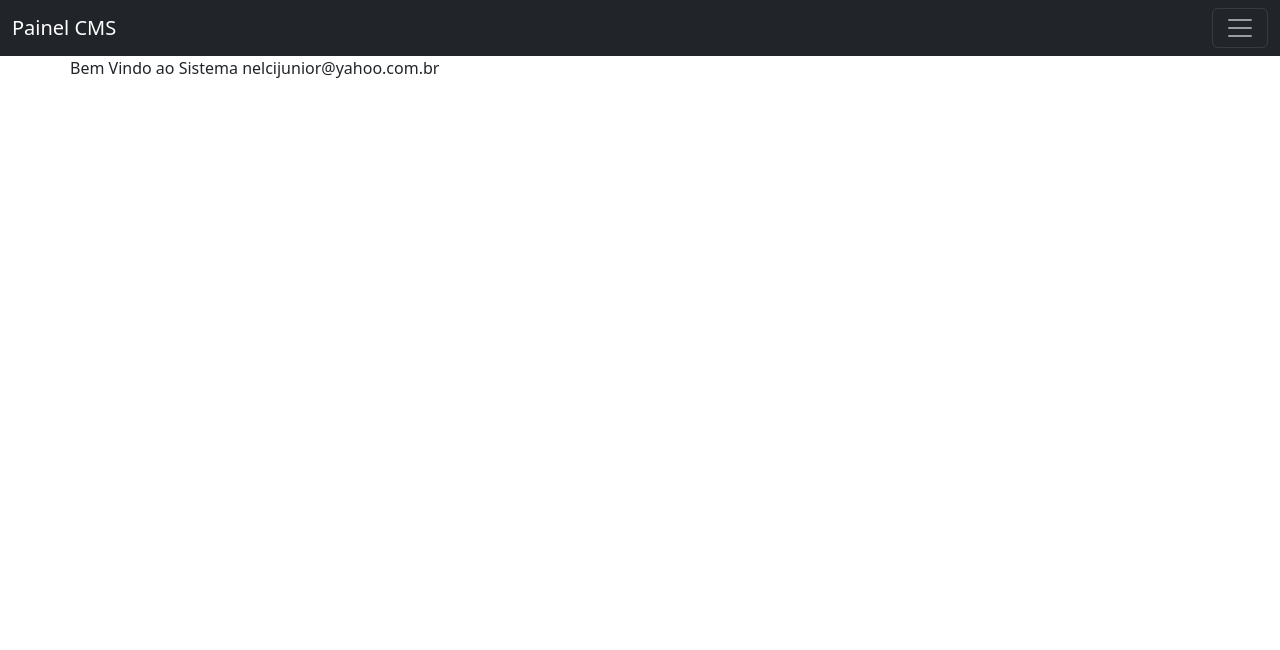
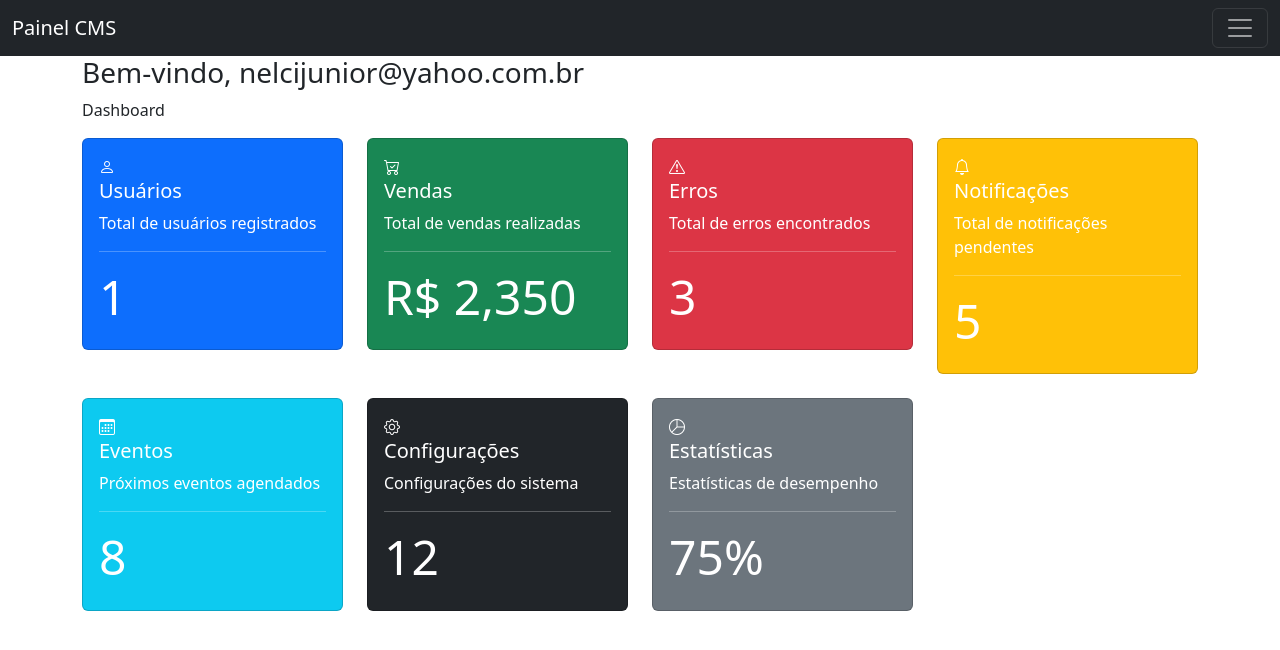
Before and after one commit to professornelcimariano/app-login, a PHP site: page /app-login/admin/home.php in a window 1280 px wide. Shown: the top 650 px of the page. Run offline with PHP 8.4, Linux system fonts and the light colour scheme; a user stored in the database is signed in; data comes from the database, SQL or seed files in the repository.

Commit message:
Commit com criação da classe model genérica, layout no arquivo de home

```diff
--- a/_class/model.class.php
+++ b/_class/model.class.php
@@ -1,17 +1,18 @@
 <?php
 
-class GenericModel {
+class Model
+{
     private $pdo;
     private $table;
-    private $idField;
 
-    public function __construct($pdo, $table, $idField) {
+    public function __construct($pdo, $table)
+    {
         $this->pdo = $pdo;
         $this->table = $table;
-        $this->idField = $idField;
     }
 
-    public function insert(array $data) {
+    public function insert(array $data)
+    {
         try {
             $columns = implode(', ', array_keys($data));
             $placeholders = ':' . implode(', :', array_keys($data));
@@ -29,9 +30,10 @@ class GenericModel {
         }
     }
 
-    public function delete($id) {
+    public function delete($id)
+    {
         try {
-            $sql = "DELETE FROM $this->table WHERE $this->idField = :id";
+            $sql = "DELETE FROM $this->table WHERE id = :id";
             $sth = $this->pdo->prepare($sql);
             $sth->bindValue(':id', $id, PDO::PARAM_INT);
             $sth->execute();
@@ -40,9 +42,10 @@ class GenericModel {
         }
     }
 
-    public function selectAll() {
+    public function selectAll()
+    {
         try {
-            $sql = "SELECT * FROM $this->table";
+            $sql = "SELECT * FROM $this->table order by id DESC ";
             $sth = $this->pdo->query($sql);
             return $sth->fetchAll(PDO::FETCH_ASSOC);
         } catch (PDOException $e) {
@@ -51,9 +54,10 @@ class GenericModel {
         return [];
     }
 
-    public function selectOne($id) {
+    public function selectOne($id)
+    {
         try {
-            $sql = "SELECT * FROM $this->table WHERE $this->idField = :id";
+            $sql = "SELECT * FROM $this->table WHERE id = :id";
             $sth = $this->pdo->prepare($sql);
             $sth->bindValue(':id', $id, PDO::PARAM_INT);
             $sth->execute();
@@ -64,14 +68,15 @@ class GenericModel {
         return null;
     }
 
-    public function update($id, array $data) {
+    public function update($id, array $data)
+    {
         try {
             $updates = [];
             foreach ($data as $key => $value) {
                 $updates[] = "$key = :$key";
             }
             $setClause = implode(', ', $updates);
-            $sql = "UPDATE $this->table SET $setClause WHERE $this->idField = :id";
+            $sql = "UPDATE $this->table SET $setClause WHERE id = :id";
 
             $sth = $this->pdo->prepare($sql);
 
@@ -85,23 +90,25 @@ class GenericModel {
             echo 'Database error: ' . $e->getMessage();
         }
     }
+
+    public function count()
+    {
+        try {
+            $sql = "SELECT COUNT(*) AS total FROM $this->table";
+            $sth = $this->pdo->prepare($sql);
+            $sth->execute();
+            $result = $sth->fetch(PDO::FETCH_ASSOC);
+            return (int) $result['total'];
+        } catch (PDOException $e) {
+            echo 'Database error: ' . $e->getMessage();
+        }
+        return 0;
+    }
 }
 
-// Exemplo de uso
-try {
-    // Configurações do banco de dados
-    $dsn = 'mysql:host=localhost;dbname=app-login;charset=utf8';
-    $username = 'root';
-    $password = '';
+/*
+    $userModel = new Model($pdo, 'users');
 
-    // Cria uma instância de PDO
-    $pdo = new PDO($dsn, $username, $password);
-    $pdo->setAttribute(PDO::ATTR_ERRMODE, PDO::ERRMODE_EXCEPTION);
-
-    // Cria uma instância da classe GenericModel para a tabela 'users' com o campo ID 'usr_id'
-    $userModel = new GenericModel($pdo, 'users', 'usr_id');
-
-    // Exemplo de inserção
     $userData = [
         'usr_email' => 'davi@davi.com',
         'usr_name' => 'davi',
@@ -109,26 +116,67 @@ try {
     ];
     $userModel->insert($userData);
 
-    // Exemplo de deleção
     $userModel->delete(1);
 
-    // Exemplo de seleção de todos os usuários
     $users = $userModel->selectAll();
     print_r($users);
 
-    // Exemplo de seleção de um usuário específico
+    //Dados em Tabela
+    // Cria uma instância da classe Model para a tabela 'users'
+        try {
+            $userModel = new Model($pdo, 'users');
+
+            // Obtém todos os usuários
+            $users = $Model->selectAll();
+
+            if (!empty($users)) {
+                echo '<table class="table table-striped table-bordered">';
+                echo '<thead>';
+                echo '<tr>';
+
+                // Exibe cabeçalhos da tabela
+                echo '<th>ID</th>';
+                echo '<th>Email</th>';
+                echo '<th>Nome</th>';
+                echo '<th>Senha</th>';
+
+                echo '</tr>';
+                echo '</thead>';
+                echo '<tbody>';
+
+                // Exibe dados dos usuários
+                foreach ($users as $user) {
+                    echo '<tr>';
+                    echo "<td>{$user['id']}</td>";
+                    echo "<td>{$user['usr_email']}</td>";
+                    echo "<td>{$user['usr_name']}</td>";
+                    echo "<td>{$user['usr_pass']}</td>";
+                    echo '</tr>';
+                }
+
+                echo '</tbody>';
+                echo '</table>';
+            } else {
+                echo '<p>Nenhum dado encontrado.</p>';
+            }
+        } catch (PDOException $e) {
+            echo 'Connection failed: ' . $e->getMessage();
+        }
+
+
+
+
+
+
+
+
+
     $user = $userModel->selectOne(1);
     print_r($user);
 
-    // Exemplo de atualização de um usuário
     $updateData = [
         'usr_email' => 'newemail@davi.com',
         'usr_name' => 'newname'
     ];
     $userModel->update(1, $updateData);
-
-    echo "Operações realizadas com sucesso.";
-} catch (PDOException $e) {
-    echo 'Connection failed: ' . $e->getMessage();
-}
-?>
+*/
--- a/admin/home.php
+++ b/admin/home.php
@@ -1,7 +1,8 @@
 <?php
 include '../conn/conect.php';
+include '../_class/model.class.php';
 session_start();
-if (!isset($_SESSION['usr_email'])) {
+if (!isset($_SESSION['email'])) {
     header('Location: ' . $base);
     die();
 }
@@ -14,6 +15,8 @@ if (!isset($_SESSION['usr_email'])) {
     <meta name="viewport" content="width=device-width, initial-scale=1.0">
     <title>Admin | Home</title>
     <link href="https://cdn.jsdelivr.net/npm/bootstrap@5.3.3/dist/css/bootstrap.min.css" rel="stylesheet" integrity="sha384-QWTKZyjpPEjISv5WaRU9OFeRpok6YctnYmDr5pNlyT2bRjXh0JMhjY6hW+ALEwIH" crossorigin="anonymous">
+    <link href="https://cdn.jsdelivr.net/npm/bootstrap-icons@1.10.3/font/bootstrap-icons.css" rel="stylesheet">
+
 </head>
 
 <body>
@@ -21,12 +24,101 @@ if (!isset($_SESSION['usr_email'])) {
     include 'inc/menu.php';
     ?>
     <div class="container">
+        <!-- Seção de boas-vindas -->
+        <div class="welcome-section">
+            <h3>
+                <?php
+                echo " Bem-vindo, " . $_SESSION['email'];
+                ?>
+            </h3>
+            <p>Dashboard</p>
+        </div>
+
         <div class="row">
-
-            <?php
-            echo " Bem Vindo ao Sistema " . $_SESSION['usr_email'];
-            ?>
-
+            <!-- Cards -->
+            <div class="col-lg-3 col-md-6 mb-4">
+                <div class="card text-white bg-primary">
+                    <div class="card-body">
+                        <i class="bi bi-person card-icon"></i>
+                        <h5 class="card-title">Usuários</h5>
+                        <p class="card-text">Total de usuários registrados</p>
+                        <hr>
+                        <h2 class="display-5">
+                            <?php
+                            $userModel = new Model($pdo, 'user');
+                            $totalUsers = $userModel->count();
+                            echo $totalUsers;
+                            ?>
+                        </h2>
+                    </div>
+                </div>
+            </div>
+            <div class="col-lg-3 col-md-6 mb-4">
+                <div class="card text-white bg-success">
+                    <div class="card-body">
+                        <i class="bi bi-cart-check card-icon"></i>
+                        <h5 class="card-title">Vendas</h5>
+                        <p class="card-text">Total de vendas realizadas</p>
+                        <hr>
+                        <h2 class="display-5">R$ 2,350</h2>
+                    </div>
+                </div>
+            </div>
+            <div class="col-lg-3 col-md-6 mb-4">
+                <div class="card text-white bg-danger">
+                    <div class="card-body">
+                        <i class="bi bi-exclamation-triangle card-icon"></i>
+                        <h5 class="card-title">Erros</h5>
+                        <p class="card-text">Total de erros encontrados</p>
+                        <hr>
+                        <h2 class="display-5">3</h2>
+                    </div>
+                </div>
+            </div>
+            <div class="col-lg-3 col-md-6 mb-4">
+                <div class="card text-white bg-warning">
+                    <div class="card-body">
+                        <i class="bi bi-bell card-icon"></i>
+                        <h5 class="card-title">Notificações</h5>
+                        <p class="card-text">Total de notificações pendentes</p>
+                        <hr>
+                        <h2 class="display-5">5</h2>
+                    </div>
+                </div>
+            </div>
+            <div class="col-lg-3 col-md-6 mb-4">
+                <div class="card text-white bg-info">
+                    <div class="card-body">
+                        <i class="bi bi-calendar3 card-icon"></i>
+                        <h5 class="card-title">Eventos</h5>
+                        <p class="card-text">Próximos eventos agendados</p>
+                        <hr>
+                        <h2 class="display-5">8</h2>
+                    </div>
+                </div>
+            </div>
+            <div class="col-lg-3 col-md-6 mb-4">
+                <div class="card text-white bg-dark">
+                    <div class="card-body">
+                        <i class="bi bi-gear card-icon"></i>
+                        <h5 class="card-title">Configurações</h5>
+                        <p class="card-text">Configurações do sistema</p>
+                        <hr>
+                        <h2 class="display-5">12</h2>
+                    </div>
+                </div>
+            </div>
+            <div class="col-lg-3 col-md-6 mb-4">
+                <div class="card text-white bg-secondary">
+                    <div class="card-body">
+                        <i class="bi bi-pie-chart card-icon"></i>
+                        <h5 class="card-title">Estatísticas</h5>
+                        <p class="card-text">Estatísticas de desempenho</p>
+                        <hr>
+                        <h2 class="display-5">75%</h2>
+                    </div>
+                </div>
+            </div>
         </div>
     </div>
 
--- a/admin/inc/menu.php
+++ b/admin/inc/menu.php
@@ -15,7 +15,7 @@
             <a class="nav-link active" aria-current="page" href="<?= $base ?>/admin/home.php">Home</a>
           </li>
           <li class="nav-item">
-            <a class="nav-link" href="<?= $base ?>/admin/user/form.php">Usuários</a>
+            <a class="nav-link" href="<?= $base ?>/admin/user/">Usuários</a>
           </li>
           <li class="nav-item dropdown">
             <a class="nav-link dropdown-toggle" href="#" role="button" data-bs-toggle="dropdown" aria-expanded="false">
```
Also changed, not shown: _class/user/user.class.php (+10 -26 lines), admin/user/index.php (renamed from admin/user/form.php, +23 -14 lines), admin/user/insert.php (+11 -6 lines), app-login.sql (+17 -17 lines), logar.php (+6 -6 lines).
